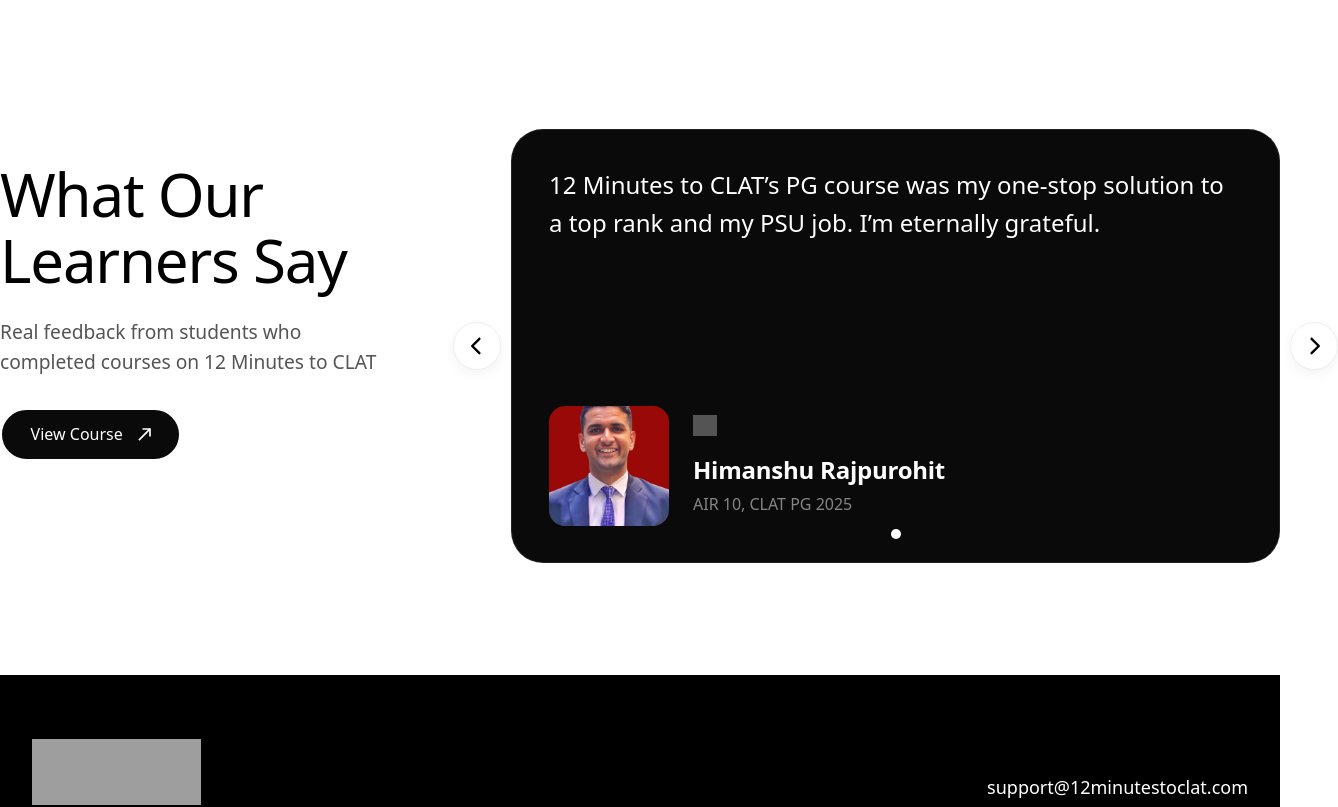
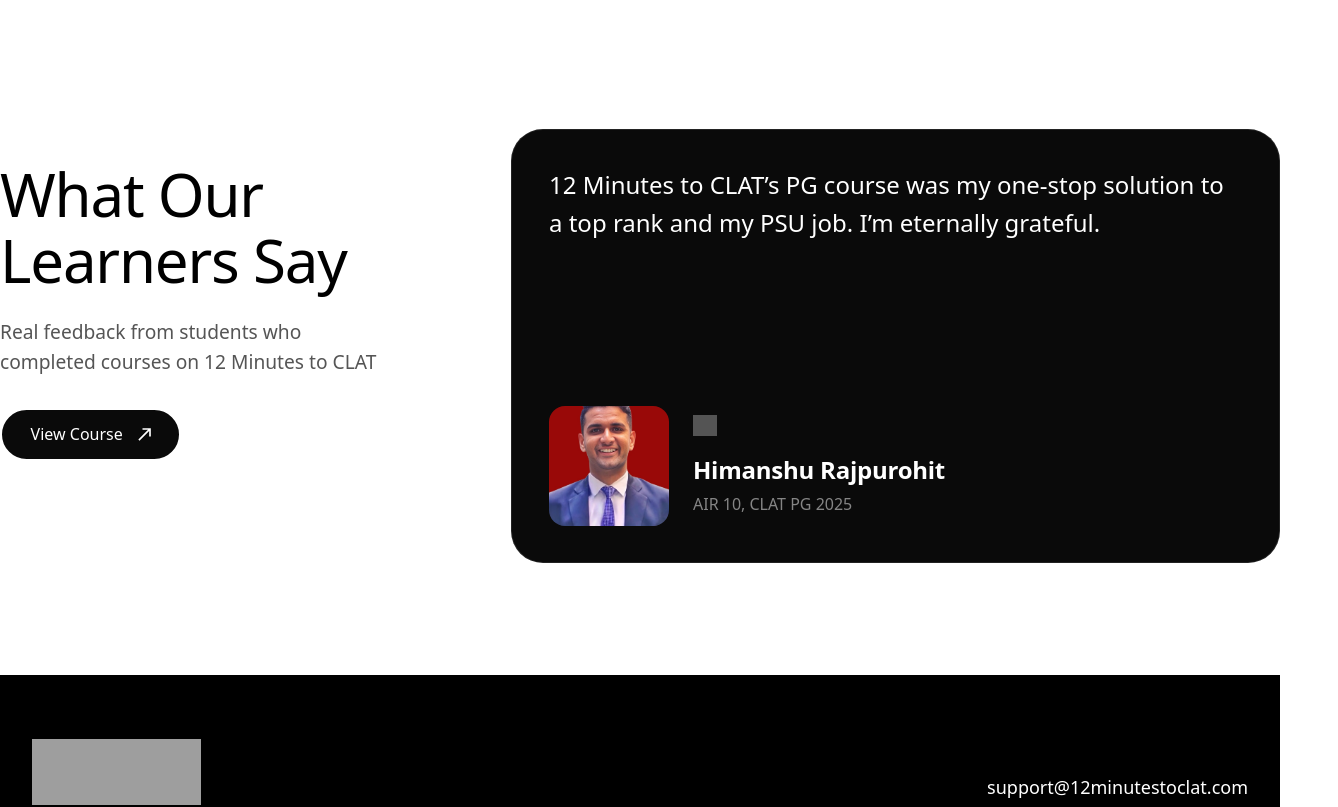
Before and after one commit to poojasd327/12-min-new, a Next.js app: page / in a window 1280 px wide. Shown: the part 3900-4707 px from the top of the page, 1338 px wide, since content can reach past the window. Built offline with nearby package versions, Linux system fonts and the light colour scheme; grey boxes are pictures that could not be loaded.

Commit message:
changes updated

```diff
--- a/src/components/TestimonialsSection.jsx
+++ b/src/components/TestimonialsSection.jsx
@@ -46,40 +46,9 @@
     }
 ]
 
-const ChevronRight = () => (
-    <svg xmlns="http://www.w3.org/2000/svg" viewBox="0 0 640 640" style={{ width: '100%', height: '100%', fill: 'currentColor' }}>
-        <path d="M471.1 297.4C483.6 309.9 483.6 330.2 471.1 342.7L279.1 534.7C266.6 547.2 246.3 547.2 233.8 534.7C221.3 522.2 221.3 501.9 233.8 489.4L403.2 320L233.9 150.6C221.4 138.1 221.4 117.8 233.9 105.3C246.4 92.8 266.7 92.8 279.2 105.3L471.2 297.3z" />
-    </svg>
-)
-
-const ChevronLeft = () => (
-    <svg xmlns="http://www.w3.org/2000/svg" viewBox="0 0 640 640" style={{ width: '100%', height: '100%', fill: 'currentColor' }}>
-        <path d="M169.4 297.4C156.9 309.9 156.9 330.2 169.4 342.7L361.4 534.7C373.9 547.2 394.2 547.2 406.7 534.7C419.2 522.2 419.2 501.9 406.7 489.4L237.3 320L406.6 150.6C419.1 138.1 419.1 117.8 406.6 105.3C394.1 92.8 373.8 92.8 361.3 105.3L169.3 297.3z" />
-    </svg>
-)
 
 export default function TestimonialsSection() {
-    const [currentIndex, setCurrentIndex] = useState(0)
-    const [isAutoPlaying, setIsAutoPlaying] = useState(true)
-    const currentTestimonial = testimonialsData[currentIndex] || testimonialsData[0]
-
-    const handleNext = React.useCallback(() => {
-        setCurrentIndex((prev) => (prev + 1) % testimonialsData.length)
-    }, [])
-
-    const handlePrev = React.useCallback(() => {
-        setCurrentIndex((prev) => (prev - 1 + testimonialsData.length) % testimonialsData.length)
-    }, [])
-
-    useEffect(() => {
-        let interval
-        if (isAutoPlaying) {
-            interval = setInterval(() => {
-                handleNext()
-            }, 5000)
-        }
-        return () => clearInterval(interval)
-    }, [isAutoPlaying, handleNext])
+    const currentTestimonial = testimonialsData[0]
 
     return (
         <Box
@@ -187,88 +156,8 @@
                         alignItems: "center",
                     }}
                 >
-                    {/* Navigation Buttons (Now inside the card area) */}
+                    {/* The Dark Testimonial Card */}
                     <Box
-                        onClick={handlePrev}
-                        sx={{
-                            position: "absolute",
-                            left: -58,
-                            zIndex: 20,
-                            width: 48,
-                            height: 48,
-                            bgcolor: "#fff",
-                            border: "1px solid #eee",
-                            borderRadius: "50%",
-                            display: { xs: "none", md: "flex" },
-                            alignItems: "center",
-                            justifyContent: "center",
-                            cursor: "pointer",
-                            color: "#000",
-                            boxShadow: "0 4px 12px rgba(0,0,0,0.05)",
-                            transition: "all 0.3s ease",
-                            "&:hover": { bgcolor: "#f8f8f8", scale: 1.1, boxShadow: "0 6px 16px rgba(0,0,0,0.1)" },
-                        }}
-                    >
-                        <Box sx={{ width: 24, height: 24 }}><ChevronLeft /></Box>
-                    </Box>
-
-                    <Box
-                        onClick={handleNext}
-                        sx={{
-                            position: "absolute",
-                            right: -58,
-                            zIndex: 20,
-                            width: 48,
-                            height: 48,
-                            bgcolor: "#fff",
-                            border: "1px solid #eee",
-                            borderRadius: "50%",
-                            display: { xs: "none", md: "flex" },
-                            alignItems: "center",
-                            justifyContent: "center",
-                            cursor: "pointer",
-                            color: "#000",
-                            boxShadow: "0 4px 12px rgba(0,0,0,0.05)",
-                            transition: "all 0.3s ease",
-                            "&:hover": { bgcolor: "#f8f8f8", scale: 1.1, boxShadow: "0 6px 16px rgba(0,0,0,0.1)" },
-                        }}
-                    >
-                        <Box sx={{ width: 24, height: 24 }}><ChevronRight /></Box>
-                    </Box>
-
-                    {/* Pagination Dots */}
-                    <Box
-                        sx={{
-                            position: "absolute",
-                            bottom: 24,
-                            left: "50%",
-                            transform: "translateX(-50%)",
-                            zIndex: 30,
-                            display: "flex",
-                            gap: 1.5,
-                        }}
-                    >
-                        {testimonialsData.map((_, idx) => (
-                            <Box
-                                key={idx}
-                                onClick={() => setCurrentIndex(idx)}
-                                sx={{
-                                    width: 10,
-                                    height: 10,
-                                    borderRadius: "50%",
-                                    bgcolor: idx === currentIndex ? "#fff" : "rgba(255,255,255,0.3)",
-                                    cursor: "pointer",
-                                    transition: "all 0.3s ease",
-                                    "&:hover": { scale: 1.2, bgcolor: "#fff" }
-                                }}
-                            />
-                        ))}
-                    </Box>
-
-                    {/* The Dark Testimonial Card Slider Wrapper */}
-                    <Box
-                        onMouseEnter={() => setIsAutoPlaying(false)}
-                        onMouseLeave={() => setIsAutoPlaying(true)}
                         sx={{
                             backgroundColor: "rgb(10, 10, 10)",
                             width: "100%",
@@ -282,12 +171,9 @@
                             cursor: "pointer"
                         }}
                     >
-                        <AnimatePresence mode="wait">
                             <motion.div
-                                key={currentIndex}
                                 initial={{ opacity: 0 }}
                                 animate={{ opacity: 1 }}
-                                exit={{ opacity: 0 }}
                                 transition={{ duration: 0.5, ease: "easeInOut" }}
                                 style={{ width: "100%" }}
                             >
@@ -375,7 +261,6 @@
                                     </Box>
                                 </Box>
                             </motion.div>
-                        </AnimatePresence>
                     </Box>
                 </Box>
             </Box>
```
